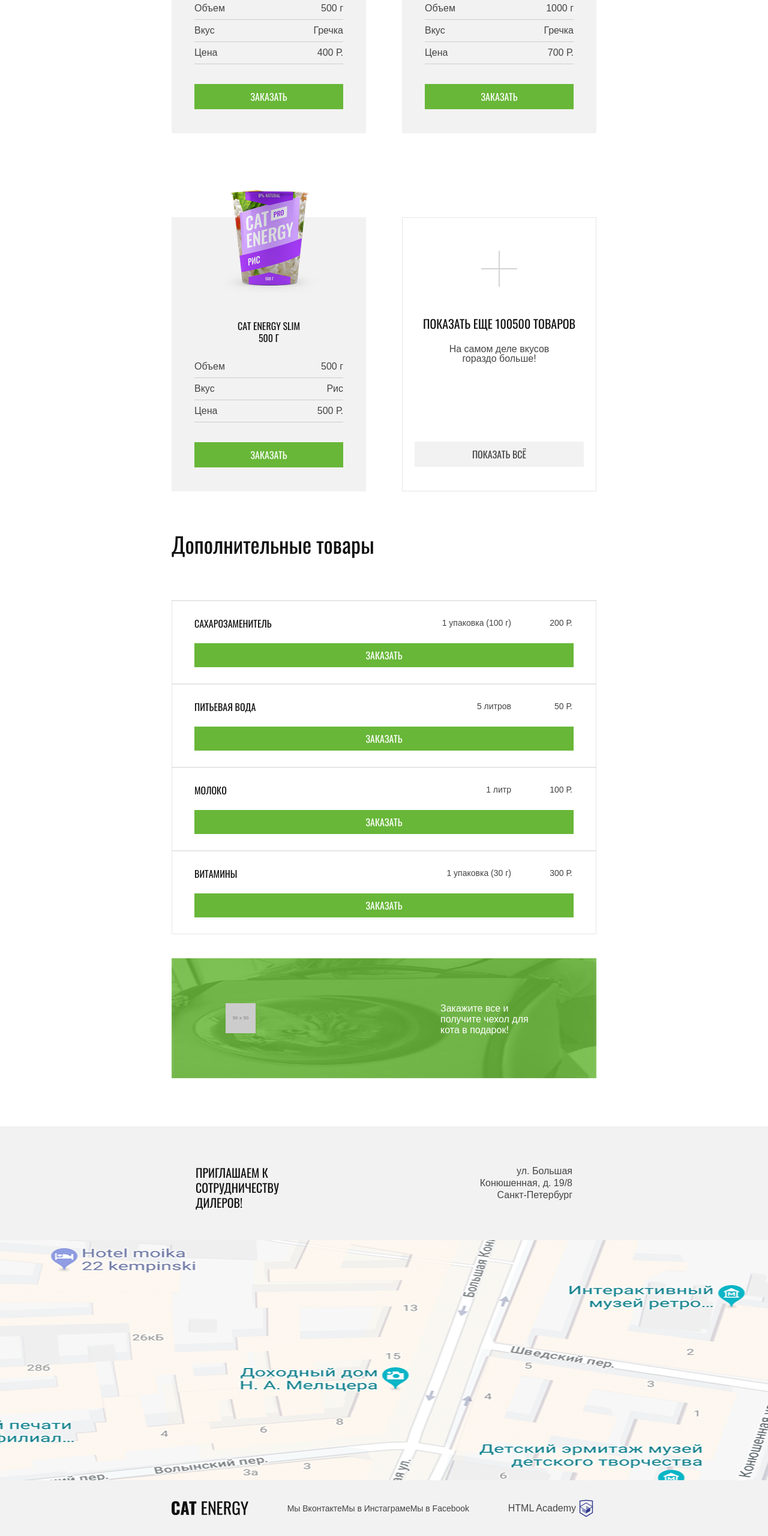
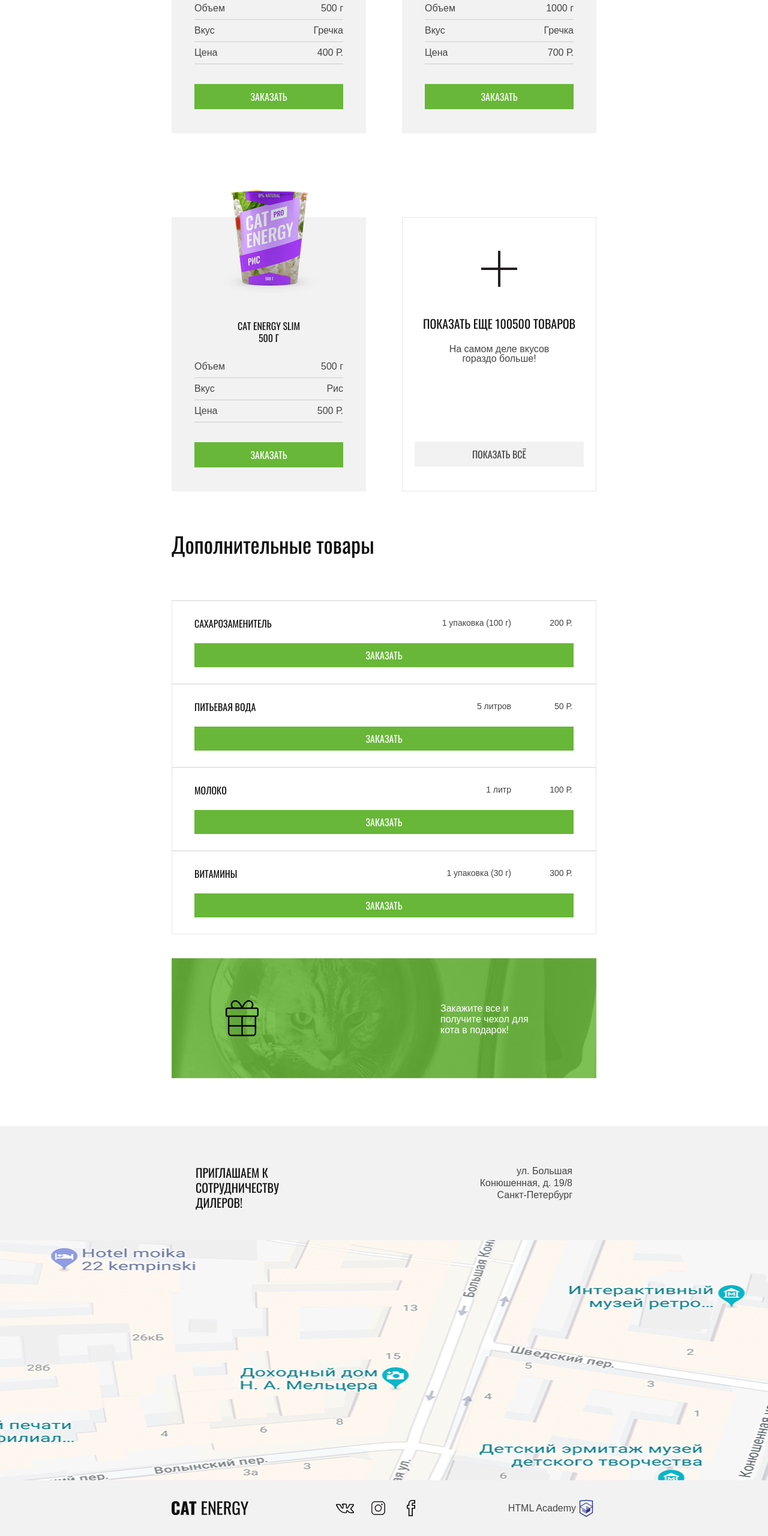
Before and after one commit to tuvora/1039083-cat-energy-19, a website: page source/catalog.html in a window 1280 px wide. Shown: the part 1879-4439 px from the top of the page at 60% size. Drawn offline with nearby package versions, Linux system fonts and the light colour scheme; files that its build step writes are made by us from their sources; placeholder pictures from the web are drawn by us.

Commit message:
Добавила адаптивную графику для каталога и формы

```diff
--- a/source/catalog.html
+++ b/source/catalog.html
@@ -381,7 +381,7 @@
 
             <!-- Карточка товара Показать все -->
             <li class="catalog__item show-more">
-              <div class="show-more__icon"></div>
+              <div class="show-more__icon-plus"></div>
               <p class="show-more__text">Показать еще 100500 товаров</p>
               <small class="show-more__subtext">На самом деле вкусов гораздо больше!</small>
               <a href="#" class="button good__button show-more__button">Показать всё</a>
@@ -448,11 +448,15 @@
             </ul>
 
             <div class="extra__gift gift">
-              <img src="img/gift-photo-mobile@1x.jpg" alt="Чехол в подарок" class="gift__image">
+              <picture>
+                <source media="(min-width: 768px) and (max-width: 1300px)" srcset="img/gift-photo-tablet@1x.jpg, img/gift-photo-tablet@2x.jpg 2x">
+
+                <img src="img/gift-photo-mobile@1x.jpg" srcset="img/gift-photo-mobile@2x.jpg 2x" alt="Чехол в подарок" class="gift__image">
+              </picture>
 
               <div class="gift__info">
                 <span class="gift__icon">
-                  <img src="https://via.placeholder.com/50x50" alt="Подарок при покупке" class="gift__icon-image">
+                  <img src="img/icon-gift.svg" width="55" height="60" alt="Подарок при покупке" class="gift__icon-image">
                 </span>
 
                 <p class="gift__description">Закажите все и получите чехол для кота в подарок!</p>
@@ -477,7 +481,9 @@
         <div class="contacts__map">
           <picture>
             <source media="(min-width: 1300px)" srcset="img/bg-map-desktop@1x.png, img/bg-map-desktop@2x.png 2x">
+
             <source media="(min-width: 768px)" srcset="img/bg-map-tablet@1x.png, img/bg-map-tablet@2x.png 2x">
+
             <img src="img/bg-map-mobile@1x.png" srcset="img/bg-map-mobile@2x.png 2x" alt="ул. Большая Конюшенная, д. 19/8 Санкт-Петербург" class="contacts__map-image">
           </picture>
         </div>
@@ -494,13 +500,19 @@
         <div class="page-footer__social social">
           <ul class="social__list">
             <li class="social__item">
-              <a href="#" class="social__link social__link--vkontakte">Мы Вконтакте</a>
+              <a href="#" class="social__link social__link--vkontakte">Мы Вконтакте
+                <img src="img/icon-vk.svg" width="22" height="12" alt="ВКонтакте" class="social__icon social__icon--vk">
+              </a>
             </li>
             <li class="social__item">
-              <a href="#" class="social__link social__link--instagram">Мы в Инстаграме</a>
+              <a href="#" class="social__link social__link--instagram">Мы в Инстаграме
+                <img src="img/icon-insta.svg" width="16" height="16" alt="Инстаграм" class="social__icon social__icon--insta">
+              </a>
             </li>
             <li class="social__item">
-              <a href="#" class="social__link social__link--facebook">Мы в Facebook</a>
+              <a href="#" class="social__link social__link--facebook">Мы в Facebook
+                <img src="img/icon-fb.svg" width="10" height="19" alt="ВКонтакте" class="social__icon social__icon--fb">
+              </a>
             </li>
           </ul>
         </div>
--- a/source/less/blocks/show-more.less
+++ b/source/less/blocks/show-more.less
@@ -2,41 +2,17 @@
   padding: 25px 20px;
 }
 
-.show-more__icon {
+.show-more__icon-plus {
   position: relative;
 
   width: 30px;
   height: 30px;
   margin: 0 auto;
   margin-bottom: 25px;
-}
 
-.show-more__icon::before,
-.show-more__icon::after {
-  content: "";
-  position: absolute;
-
-  display: block;
-
-  background-color: #d3d3d3;
-}
-
-.show-more__icon::before {
-  top: 0;
-  left: 50%;
-  transform: translateX(-50%);
-
-  width: 2px;
-  height: 100%;
-}
-
-.show-more__icon::after {
-  top: 50%;
-  left: 0;
-  transform: translateY(-50%);
-
-  width: 100%;
-  height: 2px;
+  background-image: url("../img/icon-plus-mobile.svg");
+  background-repeat: no-repeat;
+  background-size: contain;
 }
 
 .show-more__text {
@@ -77,7 +53,7 @@
     border: 1px solid @light-grey;
   }
 
-  .show-more__icon {
+  .show-more__icon-plus {
     width: 60px;
     height: 60px;
     margin-bottom: 51px;
--- a/source/less/blocks/social.less
+++ b/source/less/blocks/social.less
@@ -3,4 +3,81 @@
   padding: 22px 0;
 
   display: flex;
+  justify-content: center;
 }
+
+.social__item {
+  margin-right: 35px;
+}
+
+.social__item:last-child {
+  margin-right: 0;
+}
+
+.social__link {
+  width: 30px;
+  height: 30px;
+  display: flex;
+  justify-content: center;
+  align-items: center;
+
+  font-size: 0;
+}
+
+.social__icon--vk {
+  width: 22px;
+}
+
+.social__icon--insta {
+  width: 16px;
+}
+
+.social__icon--fb {
+  width: 10px;
+}
+
+@media (min-width: @tablet-width) {
+  .social__item {
+    margin-right: 15px;
+  }
+
+  .social__link {
+    width: 40px;
+    height: 40px;
+  }
+
+  .social__icon--vk {
+    width: 30px;
+  }
+
+  .social__icon--insta {
+    width: 23px;
+  }
+
+  .social__icon--fb {
+    width: 14px;
+  }
+}
+
+@media (min-width: @desctop-width) {
+  .social__item {
+    margin-right: 15px;
+  }
+
+  .social__link {
+    width: 40px;
+    height: 40px;
+  }
+
+  .social__icon--vk {
+    width: 30px;
+  }
+
+  .social__icon--insta {
+    width: 23px;
+  }
+
+  .social__icon--fb {
+    width: 14px;
+  }
+}
```
Also changed, not shown: source/form.html (+16 -4 lines), source/index.html (+26 -5 lines).
